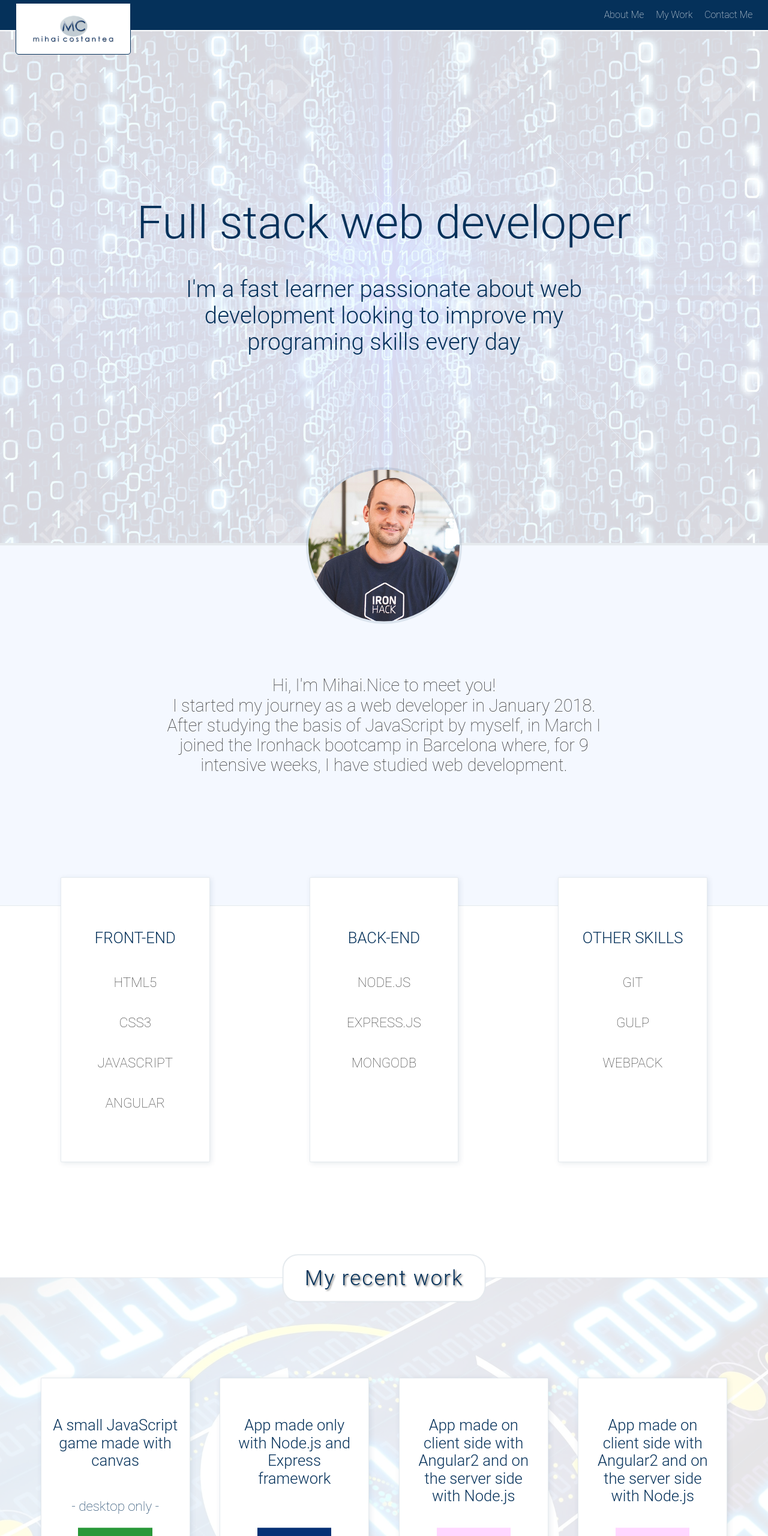
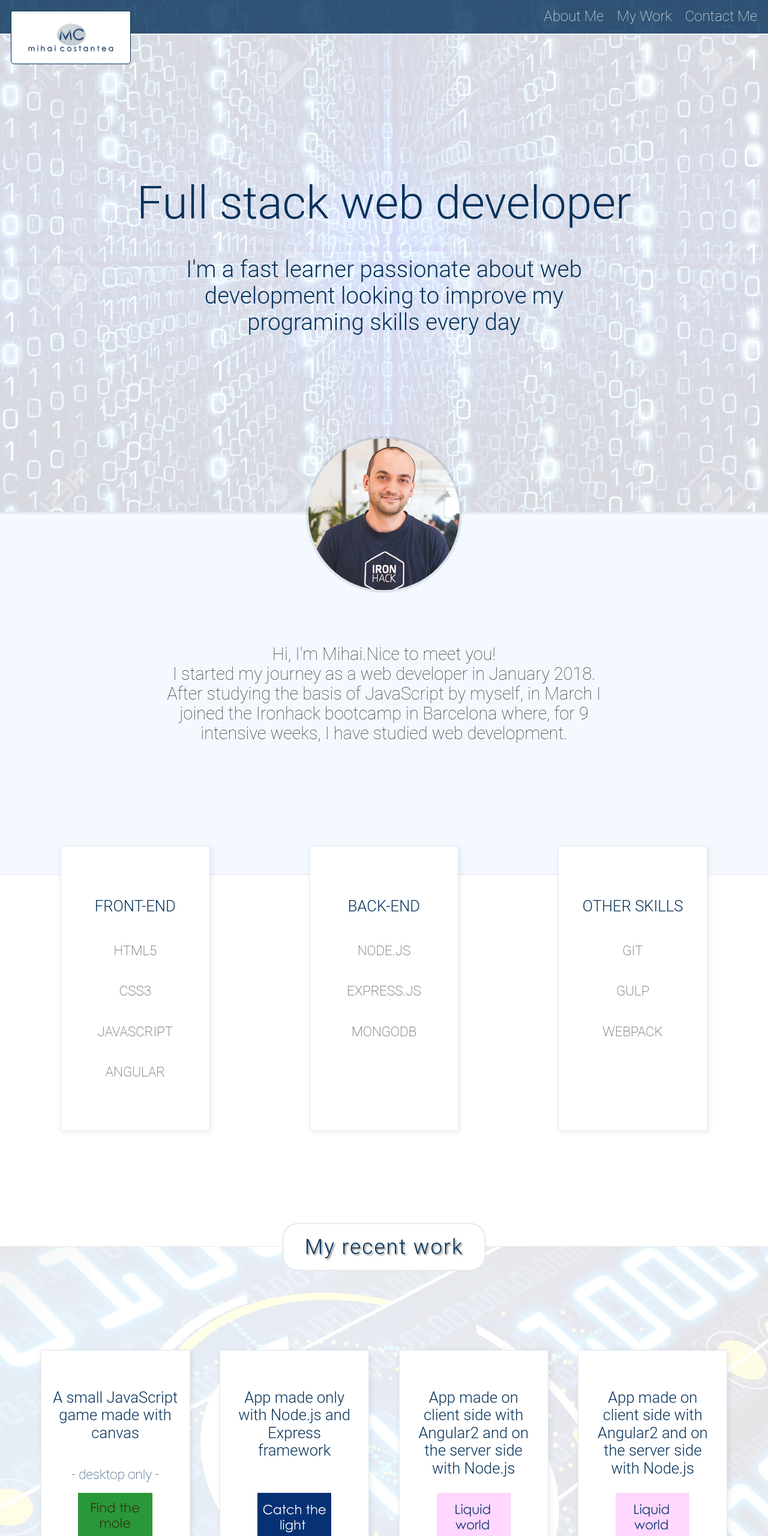
Before and after one commit to cosmihai/my-portofolio, a website built with webpack: page app/index.html in a window 1280 px wide. Shown: the top 2560 px of the page at 60% size. Built offline with nearby package versions, Linux system fonts and the light colour scheme.

Commit message:
styling the nav bar and starting the hamburger menu

```diff
--- a/app/assets/scripts/App.js
+++ b/app/assets/scripts/App.js
@@ -1,5 +1,3 @@
-const Person = require('./modules/test');
+import MobileMenu from './modules/MobileMenu';
 
-const mihai = new Person('mihai', 'blue');
-
-console.log(mihai.color)
+const mobileMenu =  new MobileMenu();
--- /dev/null
+++ b/app/assets/scripts/modules/MobileMenu.js
@@ -0,0 +1,7 @@
+class MobileMenu {
+  constructor() {
+    alert("test from mobile menu")
+  }
+}
+
+export default MobileMenu;
--- a/app/assets/scripts/modules/test.js
+++ /dev/null
@@ -1,11 +0,0 @@
-class Person {
-  constructor(name, color) {
-    this.name = name;
-    this.color = color;
-  }
-  greet() {
-    console.log(`hi, I'm ${this.name} and my favorite color is ${this.color}`)
-  }
-}
-
-module.exports = Person;
--- a/app/assets/styles/base/_cssvar.css
+++ b/app/assets/styles/base/_cssvar.css
@@ -1,2 +1,2 @@
-$mainBlue: rgb(5, 49, 90);
+$mainBlue: #05315a;
 $mainBlueLight: rgba(5, 49, 90, 0.1);
--- a/app/assets/styles/base/_global.css
+++ b/app/assets/styles/base/_global.css
@@ -10,6 +10,11 @@ body {
 }
 
 h1 {
+  margin: 0;
+  padding: 0;
+}
+
+p {
   margin: 0;
   padding: 0;
 }
--- a/app/assets/styles/base/_mixins.css
+++ b/app/assets/styles/base/_mixins.css
@@ -15,3 +15,11 @@
     @mixin-content;
   }
 }
+
+@define-mixin clearfix {
+  &::after {
+    content: "";
+    clear: both;
+    display: table;
+  }
+}
--- a/app/assets/styles/modules/_general-presentation.css
+++ b/app/assets/styles/modules/_general-presentation.css
@@ -12,23 +12,24 @@
     left: 0;
     width: 100%;
     text-align: center;
+    color: $mainBlue;
+    font-weight: 300;
     transform: translateY(-50%)
   }
 
   &__title {
+    font-size: 1.6rem;
     font-weight: 300;
-    color: $mainBlue;
-    font-size: 1.8rem;
-    margin-bottom: .6rem;
+    margin-bottom: .5rem;
 
     @mixin atSmall {
-      font-size: 2.4rem;
-      margin-bottom: 1.2rem;
+      font-size: 2rem;
+      margin-bottom: 1rem;
     }
 
     @mixin atMedium {
-      font-size: 3.2rem;
-      margin-bottom: 2.4rem;
+      font-size: 2.8rem;
+      margin-bottom: 2rem;
     }
 
     @mixin atLarge {
@@ -38,16 +39,14 @@
   }
 
   &__subtitle {
-    font-weight: 300;
-    color: $mainBlue;
-    font-size: 1.2rem;
+    font-size: 1.1rem;
 
     @mixin atSmall {
-      font-size: 1.6rem;
+      font-size: 1.4rem;
     }
 
     @mixin atMedium {
-      font-size: 2.1rem;
+      font-size: 1.8rem;
     }
 
     @mixin atLarge {
--- a/app/assets/styles/modules/_primary-nav.css
+++ b/app/assets/styles/modules/_primary-nav.css
@@ -1,23 +1,29 @@
 .primary-nav {
-  float: right;
-  padding-right: 2%;
+  padding-right: 8px;
   font-size: 0.75rem;
-  font-weight: 200;
+  font-weight: 100;
+  display: none;
 
-  @mixin atMedium {
+  &--pull-right {
+    float: right;
+  }
+
+  @mixin atSmall {
     font-size: 1rem
   }
 
+  @mixin atMedium {
+    padding-right: 18px;
+    font-size: 1.25rem;
+    display: block;
+  }
+
+  @mixin atLarge {
+    font-size: 1.5rem
+  }
+
   ul {
-    margin: 0.5rem 0;
-
-    @mixin atSmall {
-      margin: 0.75rem 0;
-    }
-
-    @mixin atMedium {
-      margin: 1rem 0;
-    }
+    margin: 0.6em 0;
   }
 
   li {
@@ -29,7 +35,3 @@
     color: #FFF;
   }
 }
-
-.clear {
-  clear: both;
-}
--- a/app/assets/styles/modules/_site-header.css
+++ b/app/assets/styles/modules/_site-header.css
@@ -1,34 +1,58 @@
 .site-header {
-  position: relative;
-  background-color: $mainBlue;
-  border-bottom: 2px solid #FFF;
+  position: absolute;
+  width: 100%;
+  z-index: 2;
+  background-color: rgba($mainBlue, .8);
+  @mixin clearfix;
+
+  @mixin atMedium {
+    border-bottom: 2px solid #FFF;
+  }
 
   &__logo {
     float: left;
     position: absolute;
-    top: 10%;
-    left: 2%;
-    width: 35%;
+    top: 0;
+    left: 50%;
+    transform: translateX(-50%);
+    width: 180px;
     padding: 0.5rem 1rem;
-    background-color: #FFF;
+    /* background-color: rgba($mainBlue, .1); */
     z-index: 2;
-    border: 1px solid $mainBlue;
+    /* border: 1px solid $mainBlueLight; */
     border-radius: 0 0 5px 5px;
-    /* box-shadow: -2px -2px 5px white; */
 
     @mixin atSmall {
-      width: 25%;
+      width: 260px;
       padding: .75rem 1.25rem;
     }
 
     @mixin atMedium {
-      width: 20%;
+      top: 18px;
+      left: 18px;
+      transform: translateX(0);
+      width: 160px;
       padding: 1rem 1.5rem;
+      background-color: #FFF;
+      border: 1px solid $mainBlue;
     }
 
     @mixin atLarge {
-      width: 15%;
+      width: 200px;
       padding: 1.25rem 1.75rem;
     }
   }
+
+  &__menu-icon {
+    width: 26px;
+    height: 26px;
+    background-color: #FFF;
+    position: absolute;
+    top: 12px;
+    right: 12px;
+
+    @mixin atMedium {
+      display: none;
+    }
+  }
 }
--- a/app/index.html
+++ b/app/index.html
@@ -15,16 +15,14 @@
       <div class="site-header__logo">
         <img src="assets/images/logo-smallest.png" alt="personal-logo">
       </div>
-
-      <nav class="primary-nav">
+      <div class="site-header__menu-icon"></div>
+      <nav class="primary-nav primary-nav--pull-right">
         <ul>
           <li><a href="#about-me">About Me</a></li>
           <li><a href="#my-projects">My Work</a></li>
           <li><a href="#">Contact Me</a></li>
         </ul>
       </nav>
-      <div class="clear"></div>
-
     </div>
 
     <div class="general-presentation">
--- a/app/temp/styles/style.css
+++ b/app/temp/styles/style.css
@@ -357,6 +357,11 @@ h1 {
   padding: 0;
 }
 
+p {
+  margin: 0;
+  padding: 0;
+}
+
 img {
   max-width: 100%;
   height: auto;
@@ -399,7 +404,7 @@ ul {
 
 a {
   text-decoration: none;
-  color: rgb(5, 49, 90);
+  color: #05315a;
 }
 
 .general-presentation {
@@ -417,30 +422,31 @@ a {
     left: 0;
     width: 100%;
     text-align: center;
+    color: #05315a;
+    font-weight: 300;
     -webkit-transform: translateY(-50%);
             transform: translateY(-50%)
   }
 
 .general-presentation__title {
+    font-size: 1.6rem;
     font-weight: 300;
-    color: rgb(5, 49, 90);
-    font-size: 1.8rem;
-    margin-bottom: .6rem;
+    margin-bottom: .5rem;
   }
 
 @media (min-width: 540px) {
 
 .general-presentation__title {
-      font-size: 2.4rem;
-      margin-bottom: 1.2rem
+      font-size: 2rem;
+      margin-bottom: 1rem
   }
   }
 
 @media (min-width: 800px) {
 
 .general-presentation__title {
-      font-size: 3.2rem;
-      margin-bottom: 2.4rem
+      font-size: 2.8rem;
+      margin-bottom: 2rem
   }
   }
 
@@ -453,22 +459,20 @@ a {
   }
 
 .general-presentation__subtitle {
-    font-weight: 300;
-    color: rgb(5, 49, 90);
-    font-size: 1.2rem;
+    font-size: 1.1rem;
   }
 
 @media (min-width: 540px) {
 
 .general-presentation__subtitle {
-      font-size: 1.6rem
+      font-size: 1.4rem
   }
   }
 
 @media (min-width: 800px) {
 
 .general-presentation__subtitle {
-      font-size: 2.1rem
+      font-size: 1.8rem
   }
   }
 
@@ -650,7 +654,7 @@ a {
   }
 
 .card__title {
-    color: rgb(5, 49, 90);
+    color: #05315a;
     font-weight: 300;
     margin-bottom: 1em;
   }
@@ -721,7 +725,7 @@ a {
     position: absolute;
     padding: .5em 1em;
     font-size: 1.2rem;
-    color: rgb(5, 49, 90);
+    color: #05315a;
     text-shadow: 2px 2px 3px grey;
     border: 2px solid rgba(5, 49, 90, 0.1);
     border-radius: 26px;
@@ -772,30 +776,44 @@ a {
   }
 
 .site-header {
-  position: relative;
-  background-color: rgb(5, 49, 90);
-  border-bottom: 2px solid #FFF;
+  position: absolute;
+  width: 100%;
+  z-index: 2;
+  background-color: rgba(5,49,90, .8);
 }
+
+.site-header::after {
+    content: "";
+    clear: both;
+    display: table;
+  }
+
+@media (min-width: 800px) {
+
+.site-header {
+    border-bottom: 2px solid #FFF
+}
+  }
 
 .site-header__logo {
     float: left;
     position: absolute;
-    top: 10%;
-    left: 2%;
-    width: 35%;
+    top: 0;
+    left: 50%;
+    -webkit-transform: translateX(-50%);
+            transform: translateX(-50%);
+    width: 180px;
     padding: 0.5rem 1rem;
-    background-color: #FFF;
+    /* background-color: rgba($mainBlue, .1); */
     z-index: 2;
-    border: 1px solid rgb(5, 49, 90);
+    /* border: 1px solid $mainBlueLight; */
     border-radius: 0 0 5px 5px;
   }
-
-/* box-shadow: -2px -2px 5px white; */
 
 @media (min-width: 540px) {
 
 .site-header__logo {
-      width: 25%;
+      width: 260px;
       padding: .75rem 1.25rem
   }
   }
@@ -803,49 +821,77 @@ a {
 @media (min-width: 800px) {
 
 .site-header__logo {
-      width: 20%;
-      padding: 1rem 1.5rem
+      top: 18px;
+      left: 18px;
+      -webkit-transform: translateX(0);
+              transform: translateX(0);
+      width: 160px;
+      padding: 1rem 1.5rem;
+      background-color: #FFF;
+      border: 1px solid #05315a
   }
   }
 
 @media (min-width: 1200px) {
 
 .site-header__logo {
-      width: 15%;
+      width: 200px;
       padding: 1.25rem 1.75rem
   }
   }
 
+.site-header__menu-icon {
+    width: 26px;
+    height: 26px;
+    background-color: #FFF;
+    position: absolute;
+    top: 12px;
+    right: 12px;
+  }
+
+@media (min-width: 800px) {
+
+.site-header__menu-icon {
+      display: none
+  }
+  }
+
 .primary-nav {
-  float: right;
-  padding-right: 2%;
+  padding-right: 8px;
   font-size: 0.75rem;
-  font-weight: 200;
+  font-weight: 100;
+  display: none;
 }
 
-@media (min-width: 800px) {
+.primary-nav--pull-right {
+    float: right;
+  }
+
+@media (min-width: 540px) {
 
 .primary-nav {
     font-size: 1rem
 }
   }
 
-.primary-nav ul {
-    margin: 0.5rem 0;
+@media (min-width: 800px) {
+
+.primary-nav {
+    padding-right: 18px;
+    font-size: 1.25rem;
+    display: block
+}
   }
 
-@media (min-width: 540px) {
+@media (min-width: 1200px) {
+
+.primary-nav {
+    font-size: 1.5rem
+}
+  }
 
 .primary-nav ul {
-      margin: 0.75rem 0
-  }
-  }
-
-@media (min-width: 800px) {
-
-.primary-nav ul {
-      margin: 1rem 0
-  }
+    margin: 0.6em 0;
   }
 
 .primary-nav li {
@@ -856,7 +902,3 @@ a {
 .primary-nav a {
     color: #FFF;
   }
-
-.clear {
-  clear: both;
-}
--- a/gulp/tasks/styles.js
+++ b/gulp/tasks/styles.js
@@ -5,10 +5,11 @@ const cssvars       = require('postcss-simple-vars');
 const nested        = require('postcss-nested');
 const cssImport     = require('postcss-import');
 const mixins        = require('postcss-mixins');
+const hexrgba       = require('postcss-hexrgba');
 
 gulp.task('styles', () => {
   return gulp.src('./app/assets/styles/style.css')
-    .pipe(postcss([cssImport, mixins, cssvars, nested, autoprefixer]))
+    .pipe(postcss([cssImport, mixins, cssvars, nested, hexrgba, autoprefixer]))
     .on('error', function(errorInfo) {
       console.log(errorInfo.toString());
       this.emit('end');
--- a/package.json
+++ b/package.json
@@ -14,6 +14,7 @@
     "gulp": "^3.9.1",
     "gulp-postcss": "^7.0.1",
     "gulp-watch": "^5.0.1",
+    "postcss-hexrgba": "^1.0.1",
     "postcss-import": "^12.0.0",
     "postcss-mixins": "^6.2.0",
     "postcss-nested": "^3.0.0",
```
Also changed, not shown: app/temp/scripts/App.js (+1 -1 lines), 1 other file.
